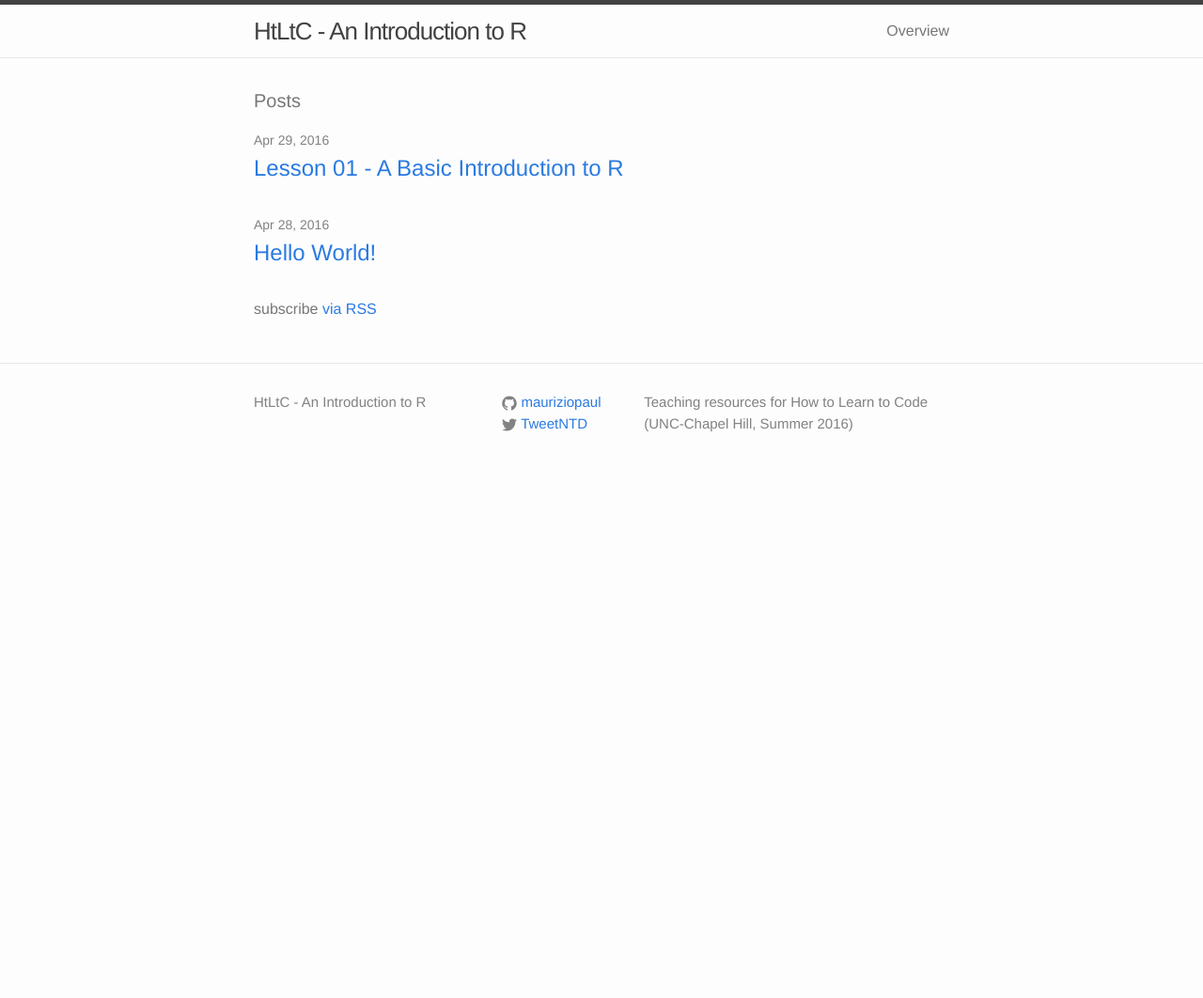
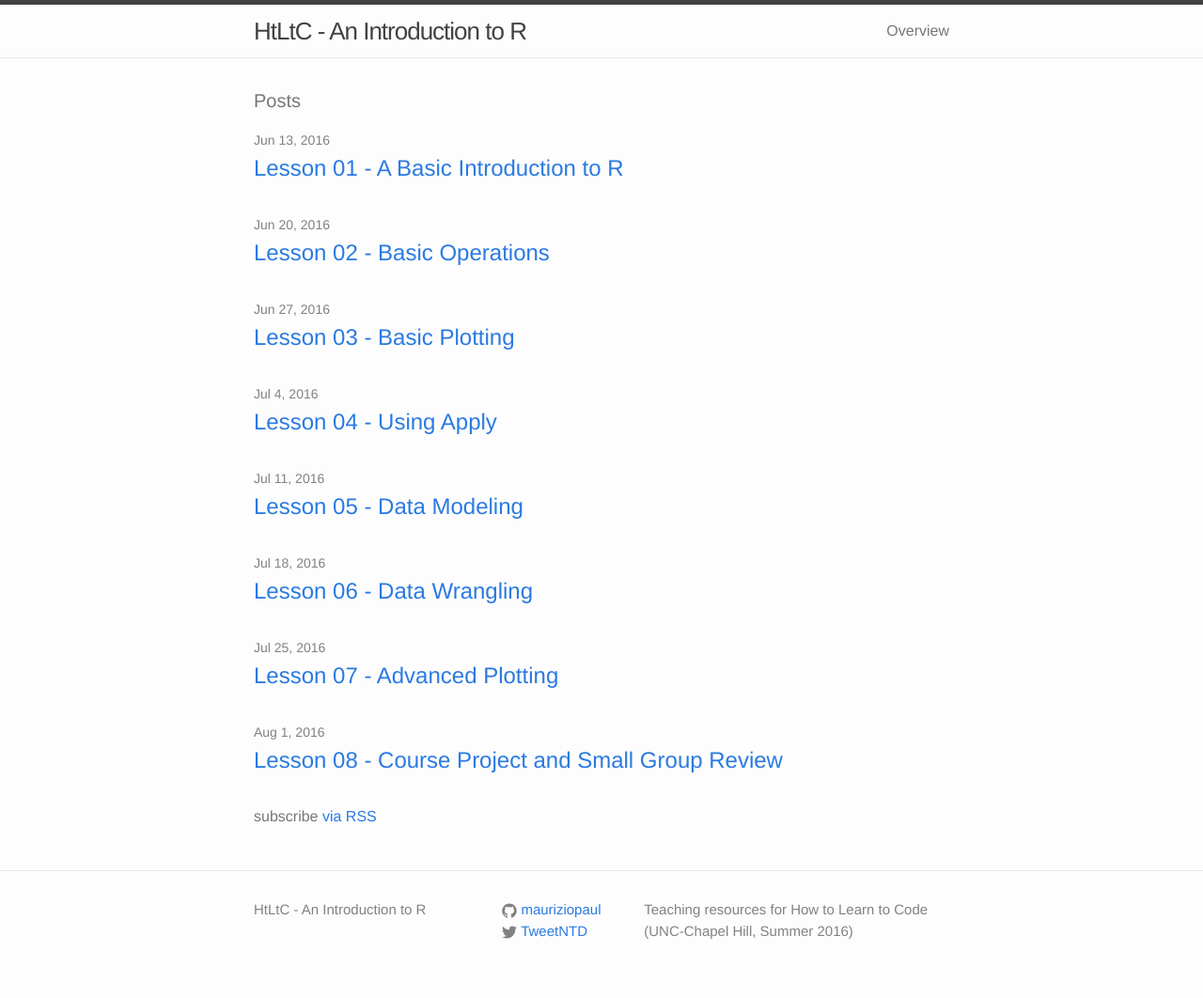
Before and after one commit to mauriziopaul/intro-to-R, a Jekyll site: the page built from index.html, in a window 1280 px wide. Shown: the whole page at 94% size. Built offline with Jekyll 4.4.1, drawn with Linux system fonts in a browser that asks for light colours; before the commit the page ends 900 px from its top, so only the background shows below that.

Commit message:
updated post templates for HtLtC

```diff
--- /dev/null
+++ b/_posts/2016-06-20-Lesson-02-basic-operations.md
@@ -0,0 +1,7 @@
+---
+layout: post
+title:  "Lesson 02 - Basic Operations"
+categories: jekyll
+---
+
+Template
--- /dev/null
+++ b/_posts/2016-06-27-Lesson-03-basic-plotting.md
@@ -0,0 +1,7 @@
+---
+layout: post
+title:  "Lesson 03 - Basic Plotting"
+categories: jekyll
+---
+
+Template
--- /dev/null
+++ b/_posts/2016-07-04-Lesson-04-apply.md
@@ -0,0 +1,7 @@
+---
+layout: post
+title:  "Lesson 04 - Using Apply"
+categories: jekyll
+---
+
+Template
--- /dev/null
+++ b/_posts/2016-07-11-Lesson-05-data-modeling.md
@@ -0,0 +1,7 @@
+---
+layout: post
+title:  "Lesson 05 - Data Modeling"
+categories: jekyll
+---
+
+Template
--- /dev/null
+++ b/_posts/2016-07-18-Lesson-06-data-wrangling.md
@@ -0,0 +1,7 @@
+---
+layout: post
+title:  "Lesson 06 - Data Wrangling"
+categories: jekyll
+---
+
+Template
--- /dev/null
+++ b/_posts/2016-07-25-Lesson-07-advanced-plotting.md
@@ -0,0 +1,7 @@
+---
+layout: post
+title:  "Lesson 07 - Advanced Plotting"
+categories: jekyll
+---
+
+Template
--- /dev/null
+++ b/_posts/2016-08-01-Lesson-08-project-and-review.md
@@ -0,0 +1,7 @@
+---
+layout: post
+title:  "Lesson 08 - Course Project and Small Group Review"
+categories: jekyll
+---
+
+Template
--- a/index.html
+++ b/index.html
@@ -7,7 +7,7 @@ layout: default
   <h1 class="page-heading">Posts</h1>
 
   <ul class="post-list">
-    {% for post in site.posts %}
+    {% for post in site.posts reversed %}
       <li>
         <span class="post-meta">{{ post.date | date: "%b %-d, %Y" }}</span>
 
--- a/overview.md
+++ b/overview.md
@@ -5,19 +5,22 @@ permalink: /overview/
 ---
 
 ### How To Learn to Code
+This is the Small Group website for Katrina and Paul's lessons for learning to code in R.
+
 The WordPress website for the HtLtC summer series can be found here:
 [howtolearntocode](http://howtolearntocode.web.unc.edu).
 
 ### Suggested Topics
 1. Introduction
-2. Data Frames and Operations
-3. Plotting
-4. Apply
-5. Data Mangement
-6. Advanced Visualization (ggplot2)
-7. Data Modeling
+2. Basic Operations
+3. Basic Plotting
+4. Using Apply
+5. Data Modeling
+6. Data Wrangling
+7. Advanced Plotting
+8. Course Project and Review
 
-Syllabus and Assignments forthcoming.
+The final syllabus and homework assignments are forthcoming.
 
 ### R Instructors
 You can find out more about Paul at his main GitHub.io page, [https://mauriziopaul.github.io](https://mauriziopaul.github.io), or at his GitHub user page: {% include icon-github.html username="mauriziopaul" %}
```
Also changed, not shown: _drafts/2016-04-28-hello-world.md (renamed from _posts/2016-04-28-hello-world.md), _posts/2016-06-13-Lesson-01-intro.md (renamed from _posts/2016-04-29-Lesson01-intro.md).
